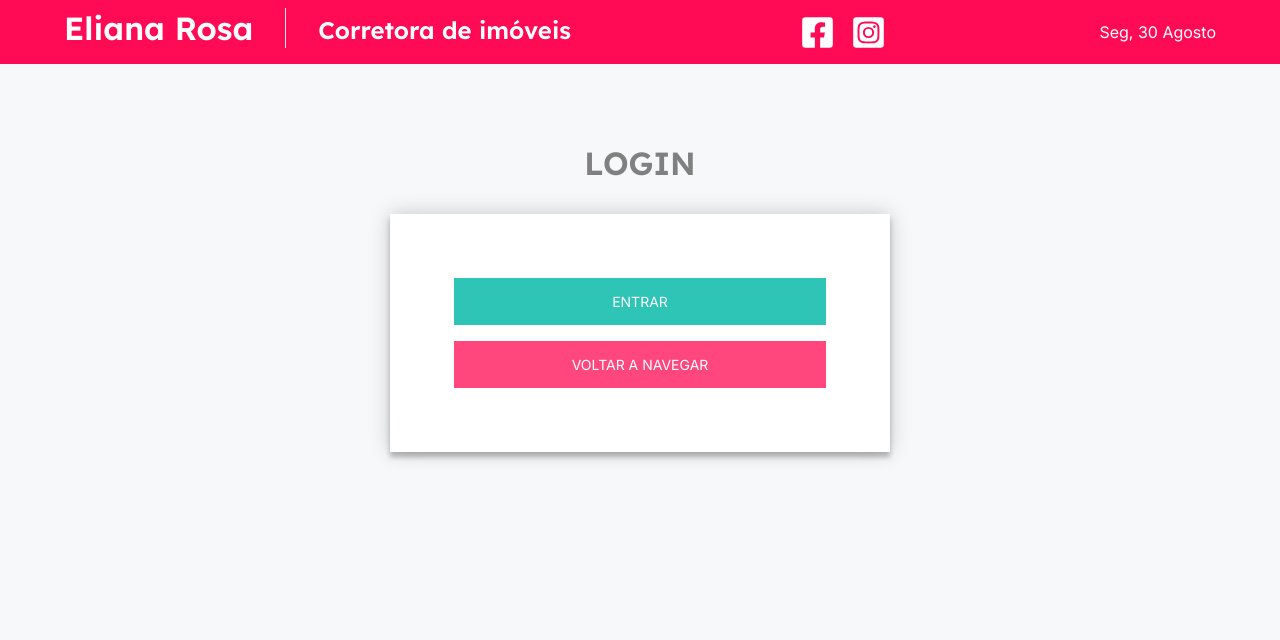
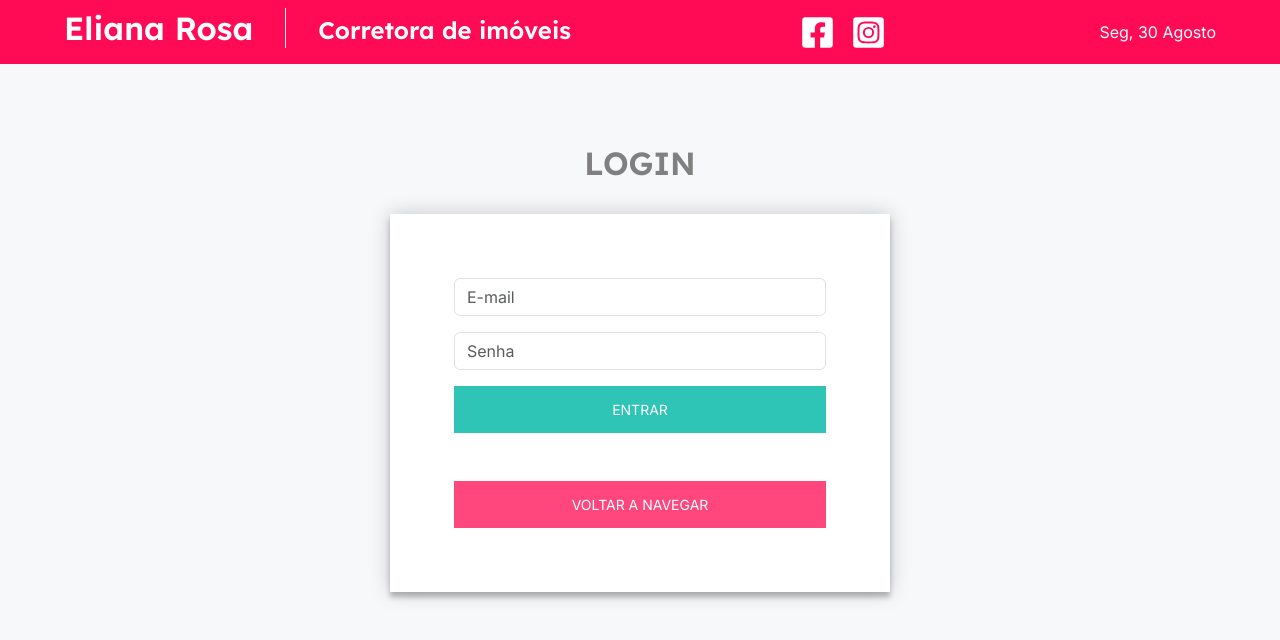
Before and after one commit to elianarosacreci/elianarosacorretora, a Next.js app: page /login/login in a window 1280 px wide. Shown: the top 640 px of the page. Built offline with nearby package versions, Linux system fonts and the light colour scheme.

Commit message:
add form on login page to set user and pass

```diff
--- a/src/pages/login/login.module.scss
+++ b/src/pages/login/login.module.scss
@@ -43,7 +43,7 @@
         width: 100%;
         border: 0;
         padding: 15px;
-        margin-top: 1rem;
+        margin-top: 3rem;
         color: #ffffff;
         font-size: 14px;
         -webkit-transition: all 0.3 ease;
--- a/src/pages/login/login.tsx
+++ b/src/pages/login/login.tsx
@@ -1,10 +1,21 @@
-import React from 'react'
-import Link from 'next/link'
+import React, { FormEvent } from 'react'
+import { useRouter } from 'next/router'
+import { useState } from 'react'
 
 import styles from './login.module.scss'
+import { Form, Row } from 'react-bootstrap'
 
 
 export default function Login() {
+
+    const router = useRouter()
+    const [email, setEmail] = useState('')
+    const [pass, setPass] = useState('')
+
+    const handleLogin = (e: FormEvent) => {
+        e.preventDefault()
+        router.push('/researchAdmin/researchAdmin')
+    }
 
     return (
         <div>
@@ -15,10 +26,18 @@ export default function Login() {
             <div className={styles.loginContainer}>
                 <div className={styles.form}>
                     <form className={styles.loginForm}>
-                        <Link href="/researchAdmin/researchAdmin">
-                            <button className={styles.login}>entrar</button>
-                        </Link>
-                        <a href="/" className={styles.returnToBrowse}>voltar a navegar</a>
+                        <Form>
+                            <Row>
+                                <Form.Group className="mb-3">
+                                    <Form.Control value={email} type="text" placeholder="E-mail" onChange={event => setEmail(event.target.value)} />
+                                </Form.Group>
+                                <Form.Group className="mb-3">
+                                    <Form.Control value={pass} type="password" placeholder="Senha" onChange={event => setPass(event.target.value)} />
+                                </Form.Group>
+                            </Row>
+                        </Form>
+                        <button className={styles.login} onClick={handleLogin}>entrar</button>
+                        <a href='/' className={styles.returnToBrowse}>voltar a navegar</a>
                     </form>
                 </div>
             </div>
```
